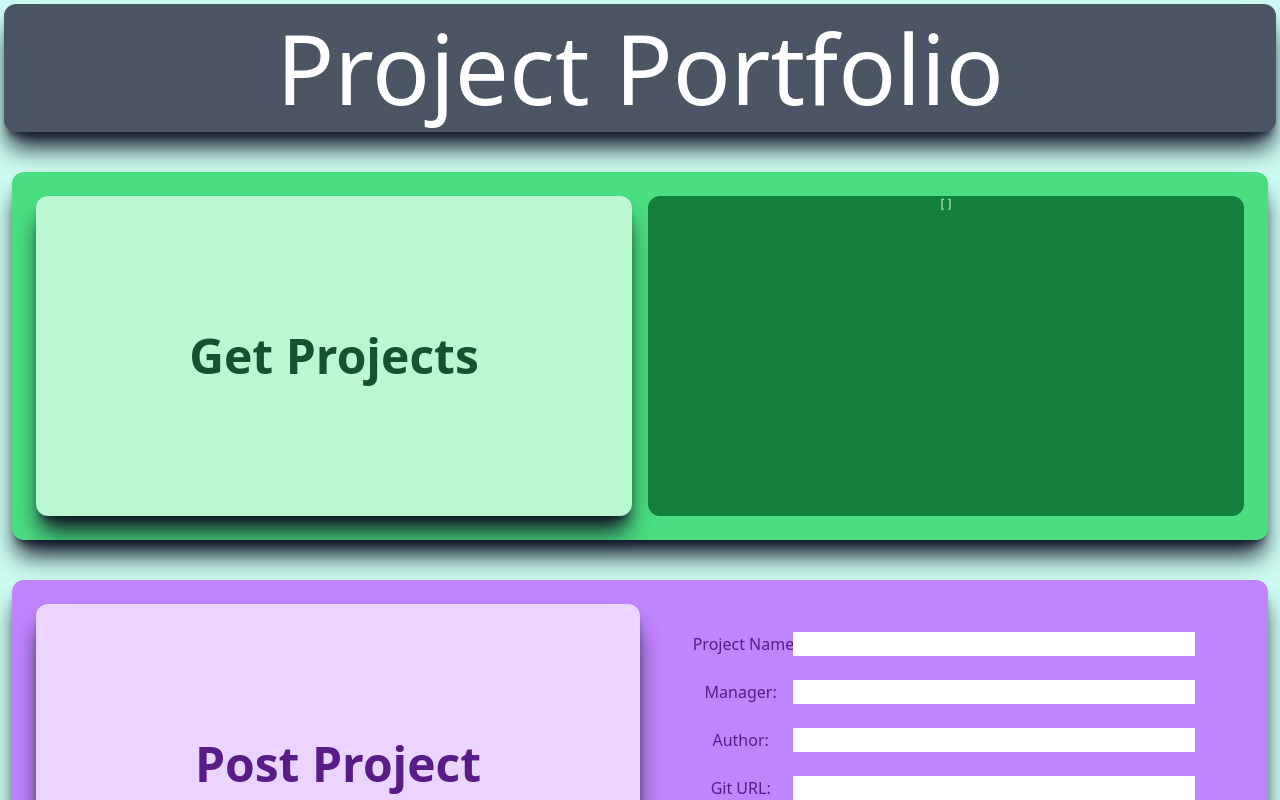
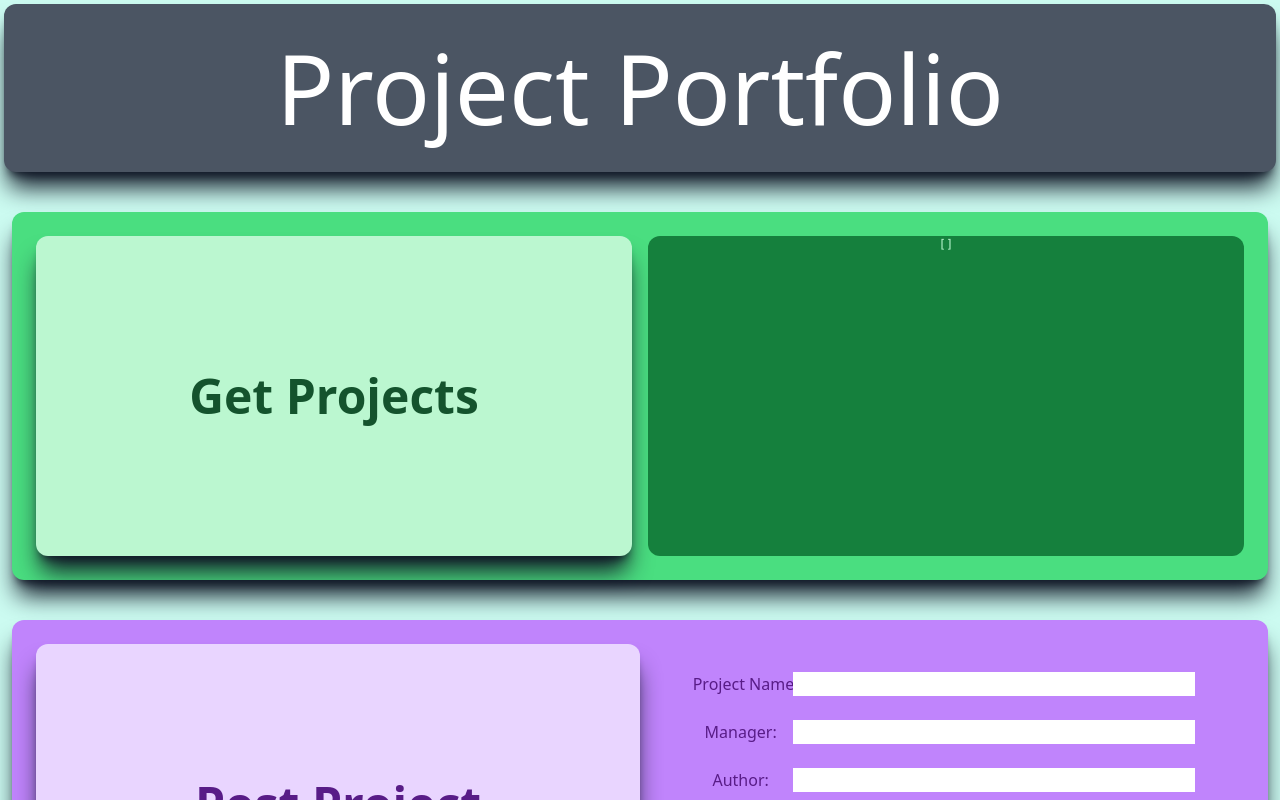
Before and after one commit to NilK15/NilK15.github.io, a React (Create React App) app: page / in a window 1280 px wide. Shown: the top 800 px of the page. Built offline with nearby package versions, Linux system fonts and the light colour scheme.

Commit message:
fixed bug in css for Header

```diff
--- a/src/components/Header.tsx
+++ b/src/components/Header.tsx
@@ -1,7 +1,7 @@
 const Header = () => {
     return (
         <div className="Header flex rounded-xl m-1 shadow-xl shadow-gray-900 mb-4 bg-gray-600">
-            <div className="Header-Items m-5krounded-full w-full text-center">
+            <div className="Header-Items m-5 rounded-full w-full text-center">
                 <h1 className="text-white text-8xl m-4">  Project Portfolio </h1>
             </div>
         </div>
```
